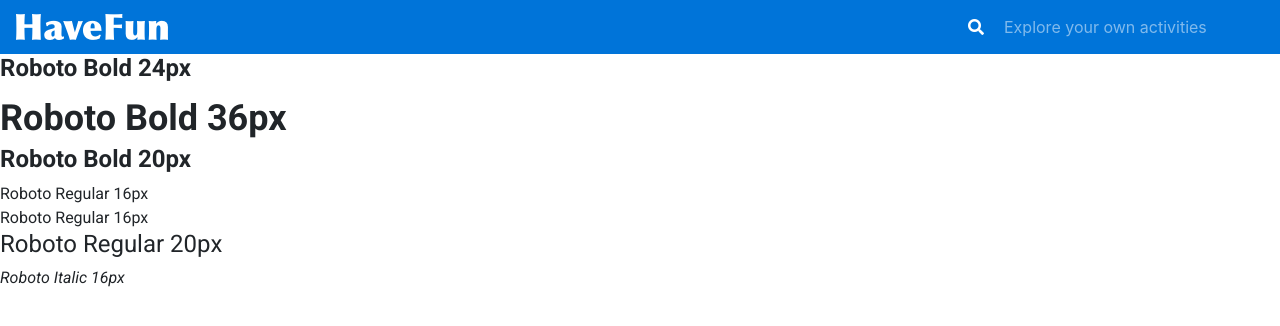
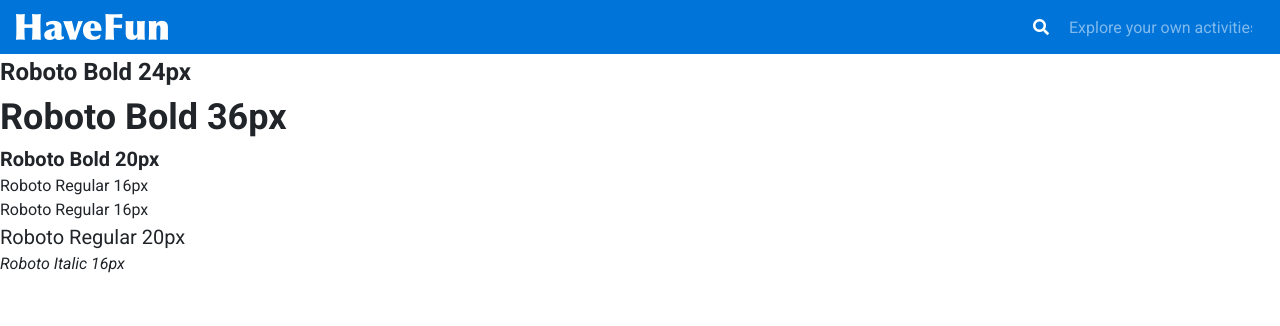
Before and after one commit to hot5656/f2eW2Filter2nd, a website: page index.html in a window 1280 px wide. Drawn offline with nearby package versions, Linux system fonts and the light colour scheme.

Commit message:
update control by class

```diff
--- a/index.html
+++ b/index.html
@@ -26,13 +26,13 @@
 			</nav>
 		</header>
 		<div class="content">
-			<div class="h4" style="font-family: Roboto; font-weight: 700">Roboto Bold 24px</div>
-			<div style="font-family: Roboto; font-weight: 700 ;font-size: 2.25rem">Roboto Bold 36px</div>
-			<div class="h4" style="font-family: Roboto; font-weight: 700">Roboto Bold 20px</div>
-			<div style="font-family: Roboto">Roboto Regular 16px</div>
-			<div style="font-family: Roboto">Roboto Regular 16px</div>
-			<div class="h4" style="font-family: Roboto">Roboto Regular 20px</div>
-			<div style="font-family: Roboto; font-style: italic">Roboto Italic 16px</div>
+			<div class="title">Roboto Bold 24px</div>
+			<div class="title2">Roboto Bold 36px</div>
+			<div class="sub-title">Roboto Bold 20px</div>
+			<div>Roboto Regular 16px</div>
+			<div>Roboto Regular 16px</div>
+			<div class="place-holder">Roboto Regular 20px</div>
+			<div class="label">Roboto Italic 16px</div>
 		</div>
 		<footer></footer>
 	</div>
--- a/scss/custom/style.scss
+++ b/scss/custom/style.scss
@@ -2,6 +2,39 @@ $c-gray1: #F2F2F2;
 $c-gray2: #EBEBEB;
 $c-gray3: #D7D7D7;
 $c-gray4: #9B9B9B;
+
+
+body {
+	font-family: "Roboto";
+}
+
+.title {
+	font-family: "Roboto";
+	font-weight: 700;
+	font-size: 1.5rem;
+}
+
+.title2 {
+	font-family: "Roboto";
+	font-weight: 700;
+	font-size: 2.25rem;
+}
+
+.sub-title {
+	font-family: "Roboto";
+	font-weight: 700;
+	font-size: 1.25rem;
+}
+
+.place-holder {
+	font-family: "Roboto";
+	font-size: 1.25rem;
+}
+
+.label {
+	font-family: "Roboto";
+	font-style: italic;
+}
 
 
 /* placeholder */
```
Also changed, not shown: stylesheets/style.css.
